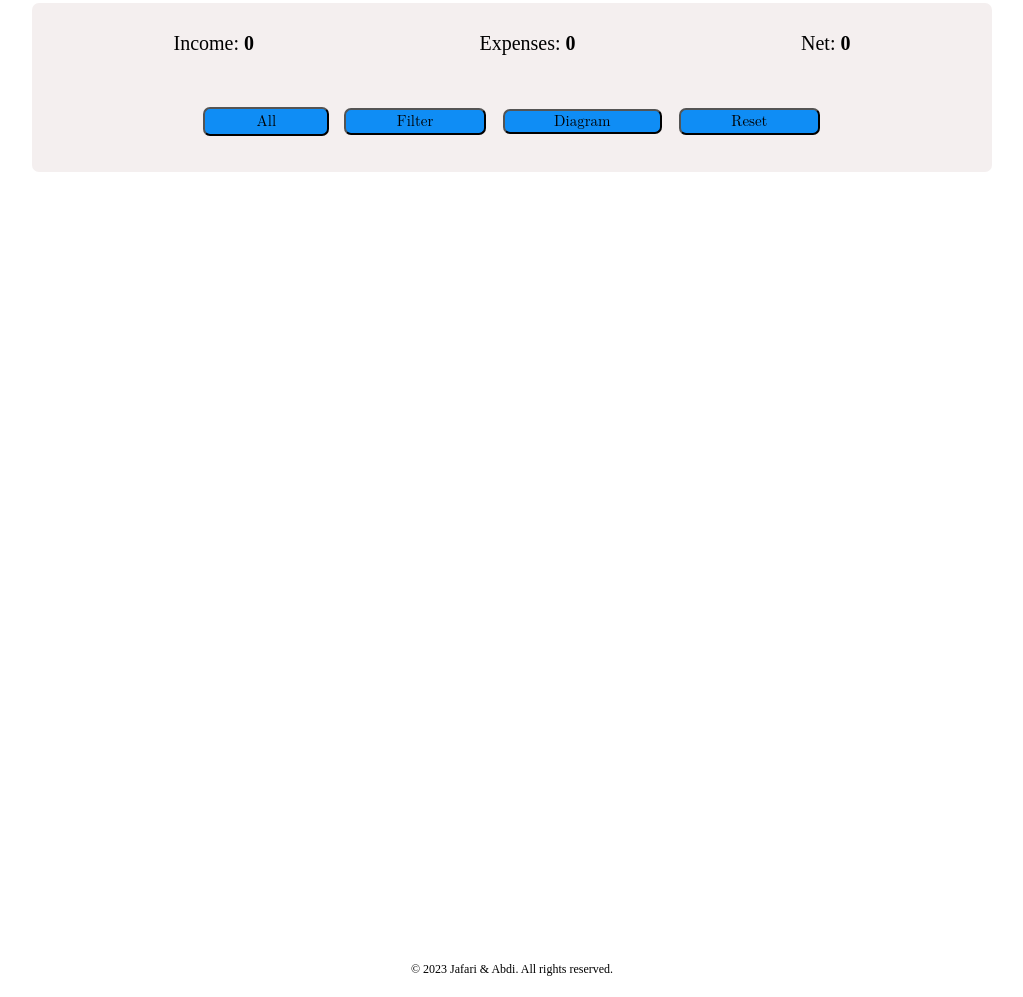
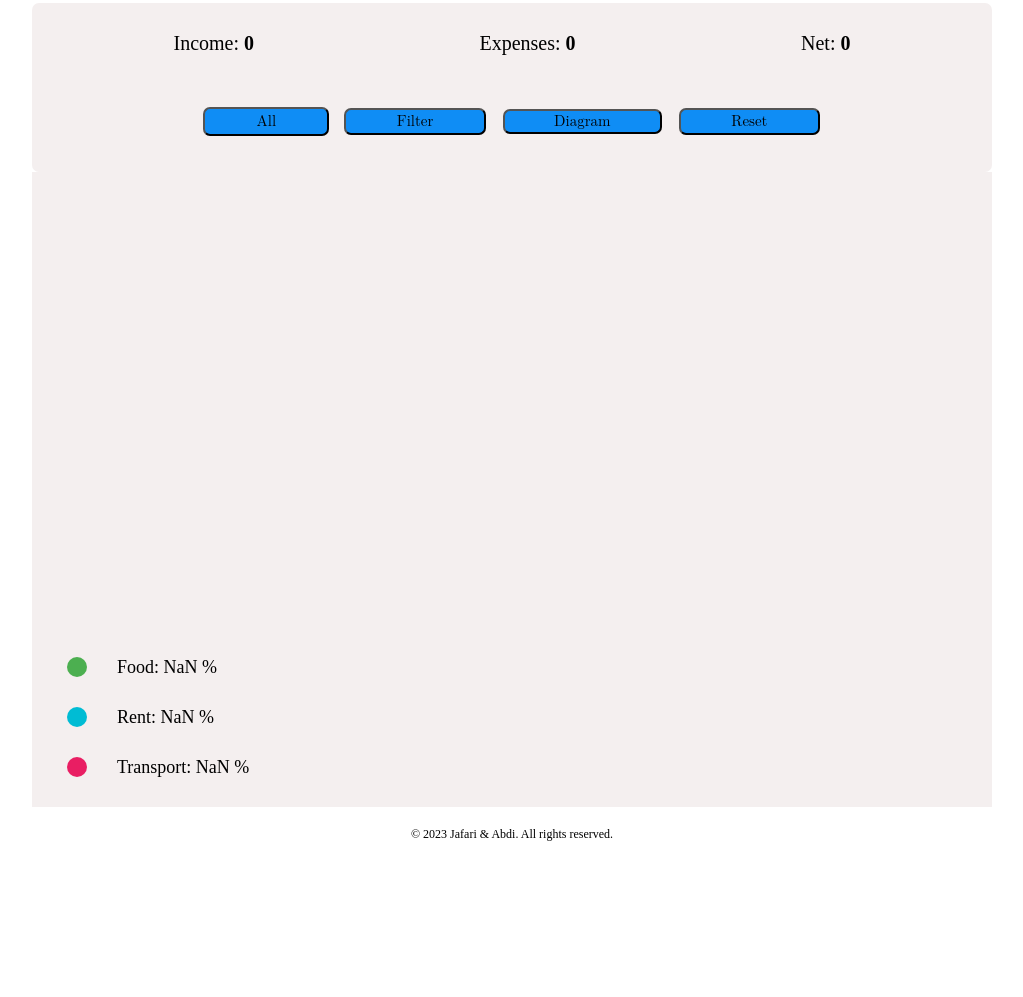
Before and after one commit to md-jafari/BudgetApp, a website: page index.html in a window 1280 px wide. Shown: the part 572-1569 px from the top of the page, without its empty margins (128-1151 px from the left). After the commit the page ends 1454 px from the top, so only its background shows below. Drawn offline with nearby package versions, Linux system fonts and the light colour scheme.

Commit message:
svg update

```diff
--- a/index.html
+++ b/index.html
@@ -169,19 +169,28 @@
                 </div>
             </div>
 
+               <div class="diagram-container">
+
                 <div class="diagram" ><!-- Cannot read properties of undefined -->
+
                     <canvas id="canvasStyle" ref="canvas"></canvas><!--v-if doenst work with canvas -->
-                <p v-for="(expense, index) in expenses">{{ getPercentage(expense) }}%</p>
                 </div>
-                <svg width="80" height="100">
+
+                <div class="svg-container" v-for="(category, index) in  getCategory">
+                    <svg width="50" height="50">
                         <circle
-                        v-for="(expense, index) in expenses"
-                        :cx="index * 20 + 10"
-                        :cy="index * 20 + 10"
+
+                            :cx="0 * 20 + 10"
+                            :cy="0 * 20 + 10"
                             r="10"
-                        style="fill: green"/>
+                            :style="{fill: category.color}"/>
                     </svg>
+
+                    <p> {{category.name}}:  {{category.precentage}}  %</p>
+
                 </div>
+               </div>
+
 
             <footer>
                 <p>
--- a/script.js
+++ b/script.js
@@ -101,14 +101,21 @@ const app = Vue.createApp({
     toggleAll() {
       this.showAll = !this.showAll;
       //https://stackoverflow.com/questions/59363412/how-can-i-toggle-display-with-vuejs
+      this.showFilter = false;
+      this.showDiagram = false;
     },
 
     toggleFilter() {
       this.showFilter = !this.showFilter;
+      this.showAll = false;
+      this.showDiagram = false;
     },
 
     toggleDiagram() {
       this.showDiagram = !this.showDiagram;
+      this.showFilter = false;
+      this.showAll = false;
+      this.showFilter = false;
     },
     toggleFilterList() {
       this.showFilterList = !this.showFilterList;
@@ -160,6 +167,7 @@ const app = Vue.createApp({
       }
       return total;
     },
+
     drawDiagram() {
       const canvas = this.$refs.canvas;
       const ctx = canvas.getContext('2d');
@@ -204,6 +212,7 @@ const app = Vue.createApp({
     },
   },
   computed: {
+
     filteredExpenses() {
       return this.expenses.filter(expense => {
         return (!this.category || expense.category === this.category) &&
@@ -211,6 +220,7 @@ const app = Vue.createApp({
           (!this.endDate || expense.date <= this.endDate);
       });
     },
+
     filteredIncomes() {
       return this.incomes.filter(income => {
         const incomeDate = new Date(income.date);
@@ -222,30 +232,59 @@ const app = Vue.createApp({
       });
     },
 
-    // getCategoryPercentages() {
-    //   const categoryTotals = {};
-    //   this.expenses.forEach(expense => {
-    //     if (!categoryTotals[expense.category]) {
-    //       categoryTotals[expense.category] = 0;
-    //     }
-    //     categoryTotals[expense.category] += expense.expense;
-    //   });
+    getCategory() {
 
-    //   const totalAmount = Object.values(categoryTotals).reduce((total, amount) => total + amount, 0);
+      let foodObj = {
+        name: 'Food',
+        color: '#4CAF50',
+        precentage: 0
+      }
+      let rentObj = {
+        name: 'Rent',
+        color: '#00BCD4',
+        precentage: 0
+      }
+      let transportObj = {
+        name: 'Transport',
+        color: '#E91E63',
+        precentage: 0
+      }
 
-    //   return Object.entries(categoryTotals).map(([category, amount]) => ({
-    //     category,
-    //     percentage: ((amount / totalAmount) * 100).toFixed(2),
-    //   }));
-    // },
+      let totalFood = 0;
+      let totalRent = 0;
+      let totalTransport = 0;
+      let totalExpense = 0;
+      let categories = [];
 
-    totalAmount() {
-      return this.expenses.reduce((total, expense) => total + expense.expense, 0);
+      this.expenses.forEach(expense => {
+          if(expense.category === 'Food'){
+            totalFood += expense.expense;
+          }
+          else if (expense.category === 'Rent'){
+              totalRent += expense.expense
+          }
+          else {
+            totalTransport += expense.expense
+          }
+      });
+
+      this.expenses.forEach(expense => {
+          totalExpense += expense.expense
+      });
+
+      foodObj.precentage = (totalFood / totalExpense) * 100;
+      foodObj.precentage.toFixed(0);
+
+      rentObj.precentage = (totalRent / totalExpense) * 100;
+      rentObj.precentage.toFixed(0);
+
+      transportObj.precentage = (totalTransport / totalExpense) * 100;
+      transportObj.precentage.toFixed(0);
+
+      categories.push(foodObj, rentObj, transportObj);
+
+      return categories;
     },
-    getPercentage() {
-      return (expense) => ((expense.expense / this.totalAmount) * 100).toFixed(2);
-    },
-
   },
   mounted() {
     if (window.localStorage.getItem('incomes')) {
--- a/style.css
+++ b/style.css
@@ -117,7 +117,6 @@ span {
 
 .all {
     background-color: rgb(244, 239, 239);
-    margin-top: 5%;
     font-size: 70%;
 }
 
@@ -158,9 +157,8 @@ p {
 
 .filter {
     background-color: rgb(244, 239, 239);
-    margin-top: 5%;
     padding: 3%;
-    font-size: 18px;
+    font-size: 70%;
 }
 
 .filter-income-result {
@@ -224,10 +222,19 @@ footer {
     padding: 20px;
 }
 
-.diagram {
+
+#canvasStyle {
+    width: 60%;
+}
+.diagram-container{
     text-align: center;
+    background-color: rgb(244, 239, 239);
 }
 
-#canvasStyle {
-    width: 80%;
+.svg-container {
+    display: flex;
+    flex-direction: row;
+    font-size: 18px;
+    height: 50px;
+    margin-left: 35px;
 }
```
Lines whose indentation alone changed are shown as unchanged.
